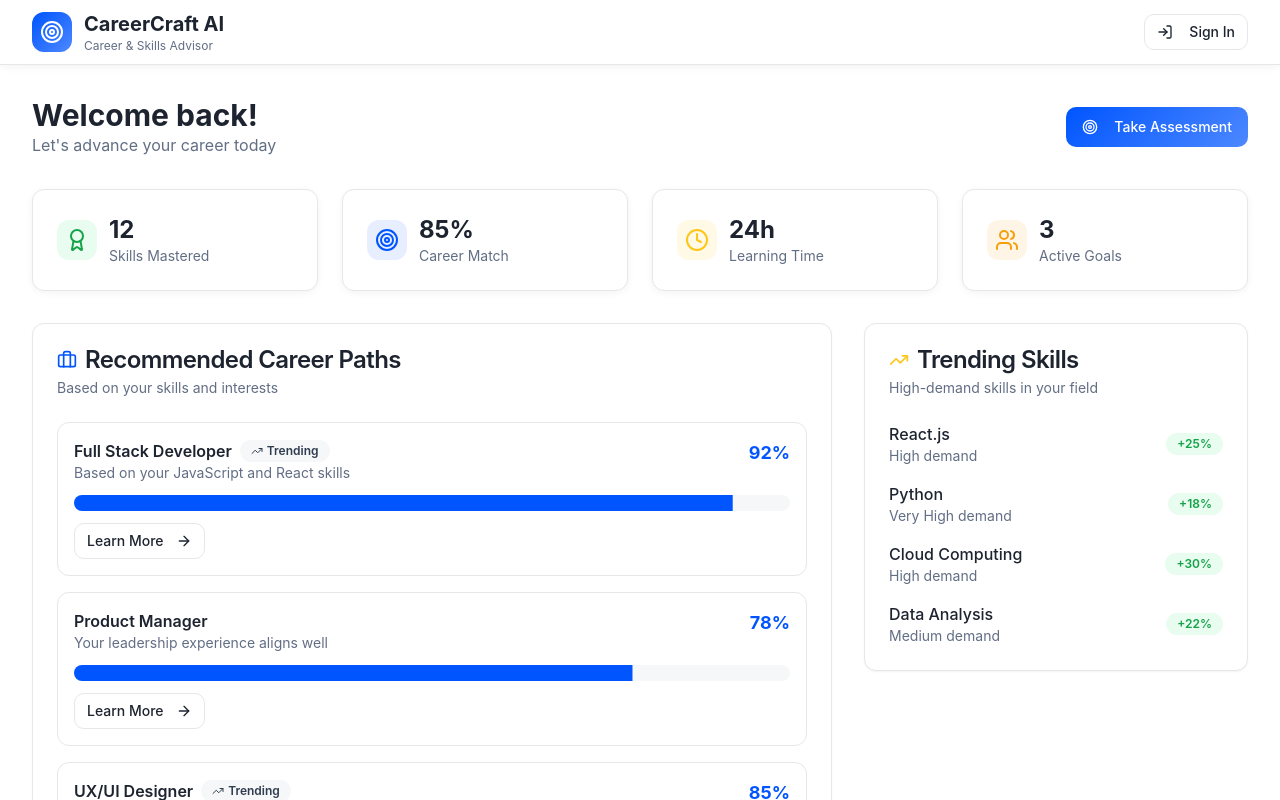
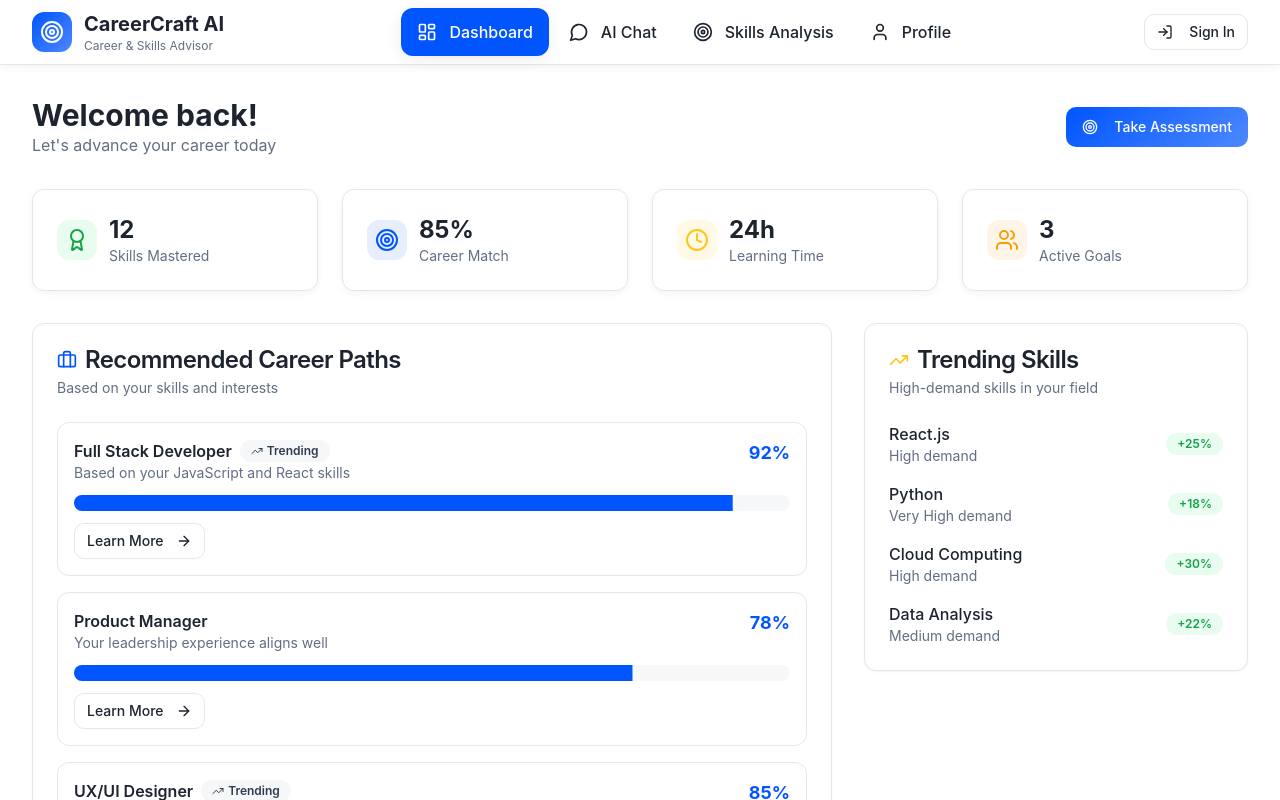
Before and after one commit to lavishsingh12/PathFinder-AI, a React (Vite) app: page / in a window 1280 px wide. Shown: the top 800 px of the page. Built offline with nearby package versions, Linux system fonts and the light colour scheme.

Commit message:
Reverted to commit 1e259410b0821197a5e88e7467b3fa318b23650a

```diff
--- a/src/components/Layout.tsx
+++ b/src/components/Layout.tsx
@@ -1,4 +1,4 @@
-import { Outlet, NavLink, useLocation } from "react-router-dom";
+import { Outlet, NavLink } from "react-router-dom";
 import { Button } from "@/components/ui/button";
 import {
   LayoutDashboard,
@@ -13,16 +13,13 @@ import { useState } from "react";
 
 const Layout = () => {
   const [mobileMenuOpen, setMobileMenuOpen] = useState(false);
-  const location = useLocation();
-  const isLandingPage = location.pathname === '/';
 
-  // Only show navigation for non-landing pages (signed-in users)
-  const navigation = !isLandingPage ? [
+  const navigation = [
     { name: 'Dashboard', href: '/', icon: LayoutDashboard },
     { name: 'AI Chat', href: '/chat', icon: MessageCircle },
     { name: 'Skills Analysis', href: '/skills', icon: Target },
     { name: 'Profile', href: '/profile', icon: User },
-  ] : [];
+  ];
 
   const getLinkStyles = ({ isActive }: { isActive: boolean }) =>
     `flex items-center gap-3 px-4 py-3 rounded-lg transition-smooth font-medium ${
@@ -48,8 +45,7 @@ const Layout = () => {
               </div>
             </div>
 
-            {/* Desktop Navigation - Only show for non-landing pages */}
-            {!isLandingPage && (
+            {/* Desktop Navigation */}
             <nav className="hidden md:flex items-center gap-1">
               {navigation.map((item) => (
                 <NavLink key={item.name} to={item.href} className={getLinkStyles} end>
@@ -58,7 +54,6 @@ const Layout = () => {
                 </NavLink>
               ))}
             </nav>
-            )}
 
             {/* Auth Button */}
             <div className="flex items-center gap-3">
@@ -79,8 +74,8 @@ const Layout = () => {
             </div>
           </div>
 
-          {/* Mobile Navigation - Only show for non-landing pages */}
-          {mobileMenuOpen && !isLandingPage && (
+          {/* Mobile Navigation */}
+          {mobileMenuOpen && (
             <div className="md:hidden border-t border-border bg-card">
               <nav className="py-4 space-y-2">
                 {navigation.map((item) => (
--- a/src/pages/Index.tsx
+++ b/src/pages/Index.tsx
@@ -231,10 +231,6 @@ const Index = () => {
             View Demo
           </Button>
         </div>
-
-        <p className="text-sm text-muted-foreground mt-6 bg-secondary/30 px-4 py-2 rounded-lg inline-block">
-          💡 Login or Sign Up for more personalized career advice and save your progress
-        </p>
       </div>
 
       {/* Trending Skills Section */}
```
Lines whose indentation alone changed are shown as unchanged.
